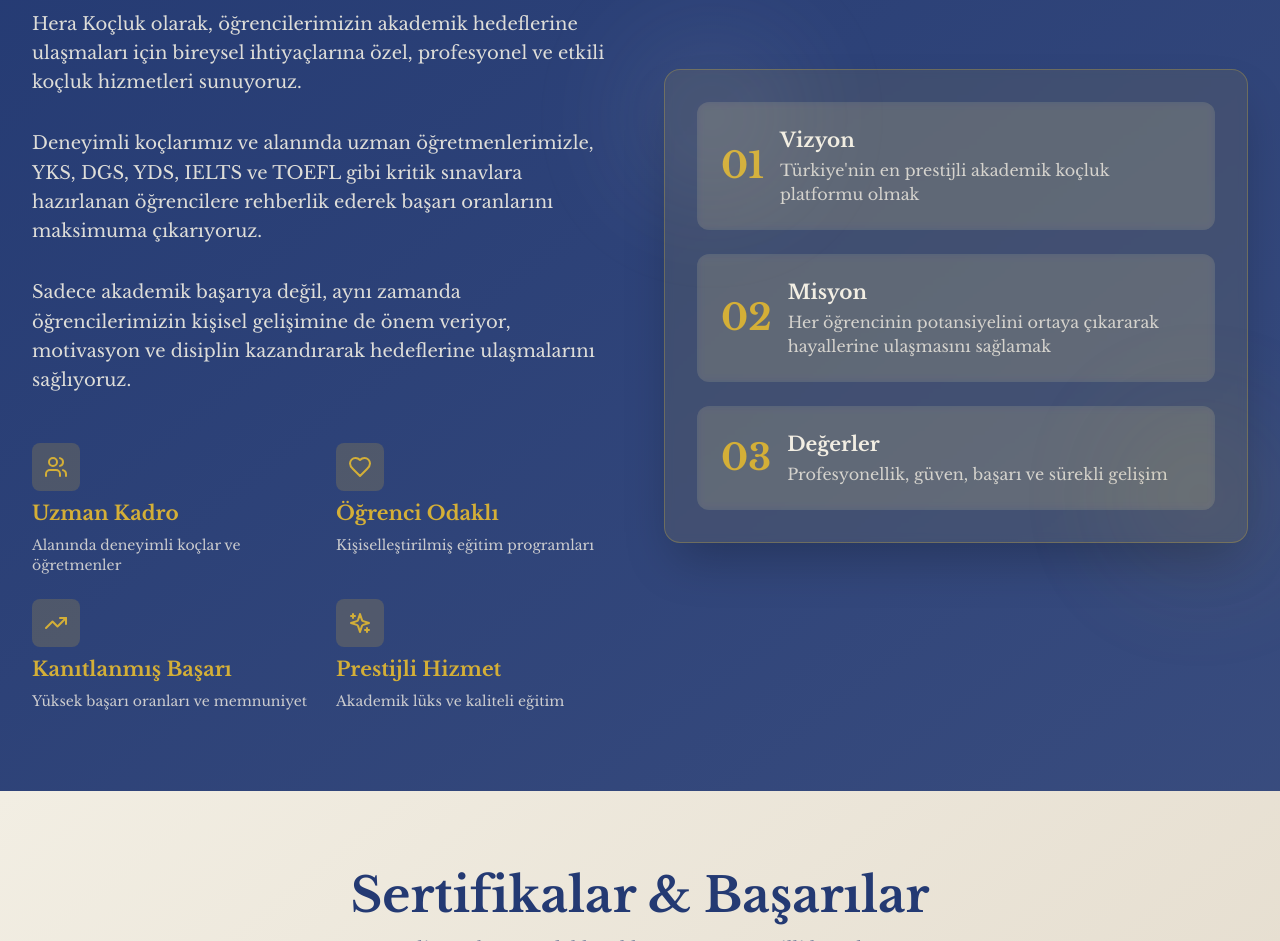
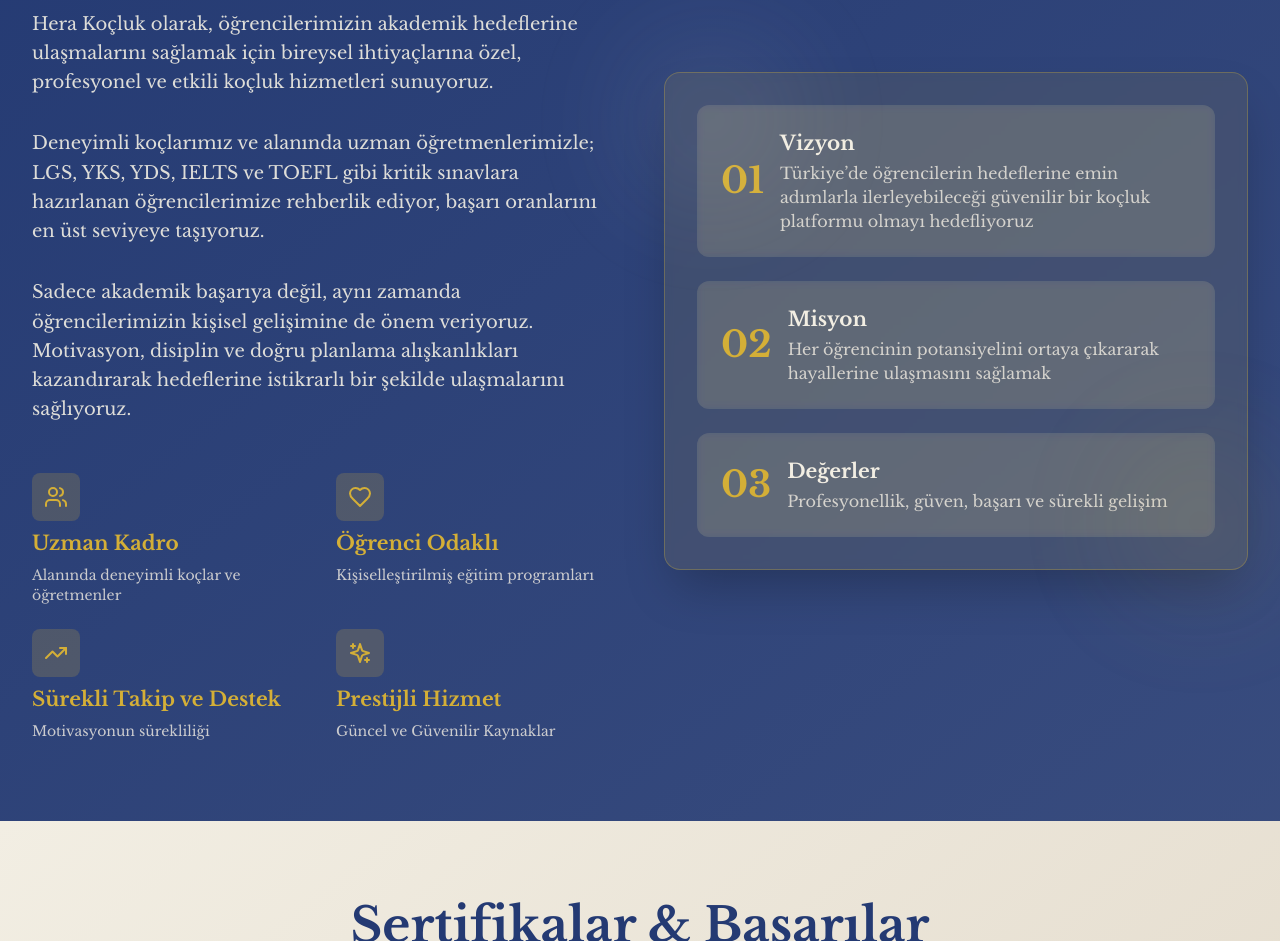
Before and after one commit to bou-slh/herakocluk, a React (Vite) app: page / in a window 1280 px wide. Shown: the part 1880-2821 px from the top of the page. Built offline with nearby package versions, Linux system fonts and the light colour scheme.

Commit message:
Updated About.tsx

```diff
--- a/src/components/About.tsx
+++ b/src/components/About.tsx
@@ -14,20 +14,17 @@ export default function About() {
             </div>
 
             <p className="text-lg text-cream/90 leading-relaxed">
-              Hera Koçluk olarak, öğrencilerimizin akademik hedeflerine ulaşmaları için
-              bireysel ihtiyaçlarına özel, profesyonel ve etkili koçluk hizmetleri sunuyoruz.
+              Hera Koçluk olarak, öğrencilerimizin akademik hedeflerine ulaşmalarını sağlamak için bireysel ihtiyaçlarına özel, profesyonel ve etkili koçluk hizmetleri sunuyoruz.
             </p>
 
             <p className="text-lg text-cream/90 leading-relaxed">
-              Deneyimli koçlarımız ve alanında uzman öğretmenlerimizle, YKS, DGS, YDS, IELTS
-              ve TOEFL gibi kritik sınavlara hazırlanan öğrencilere rehberlik ederek başarı
-              oranlarını maksimuma çıkarıyoruz.
+              Deneyimli koçlarımız ve alanında uzman öğretmenlerimizle; LGS, YKS, YDS, IELTS ve TOEFL gibi kritik sınavlara hazırlanan öğrencilerimize rehberlik ediyor, başarı oranlarını en üst seviyeye taşıyoruz.
             </p>
 
             <p className="text-lg text-cream/90 leading-relaxed">
-              Sadece akademik başarıya değil, aynı zamanda öğrencilerimizin kişisel gelişimine
-              de önem veriyor, motivasyon ve disiplin kazandırarak hedeflerine ulaşmalarını
-              sağlıyoruz.
+             Sadece akademik başarıya değil, aynı zamanda öğrencilerimizin kişisel gelişimine de önem veriyoruz.
+Motivasyon, disiplin ve doğru planlama alışkanlıkları kazandırarak hedeflerine istikrarlı bir şekilde ulaşmalarını sağlıyoruz.
+
             </p>
 
             <div className="grid grid-cols-2 gap-6 pt-4">
@@ -55,9 +52,9 @@ export default function About() {
                 <div className="w-12 h-12 bg-gold/20 rounded-lg flex items-center justify-center">
                   <TrendingUp className="text-gold" size={24} />
                 </div>
-                <h3 className="text-xl font-semibold text-gold">Kanıtlanmış Başarı</h3>
+                <h3 className="text-xl font-semibold text-gold">Sürekli Takip ve Destek</h3>
                 <p className="text-cream/80 text-sm">
-                  Yüksek başarı oranları ve memnuniyet
+                  Motivasyonun sürekliliği
                 </p>
               </div>
 
@@ -67,7 +64,7 @@ export default function About() {
                 </div>
                 <h3 className="text-xl font-semibold text-gold">Prestijli Hizmet</h3>
                 <p className="text-cream/80 text-sm">
-                  Akademik lüks ve kaliteli eğitim
+                 Güncel ve Güvenilir Kaynaklar
                 </p>
               </div>
             </div>
@@ -81,7 +78,7 @@ export default function About() {
                   <div>
                     <h4 className="text-xl font-semibold text-cream mb-1">Vizyon</h4>
                     <p className="text-cream/80">
-                      Türkiye'nin en prestijli akademik koçluk platformu olmak
+                      Türkiye’de öğrencilerin hedeflerine emin adımlarla ilerleyebileceği güvenilir bir koçluk platformu olmayı hedefliyoruz
                     </p>
                   </div>
                 </div>
```
